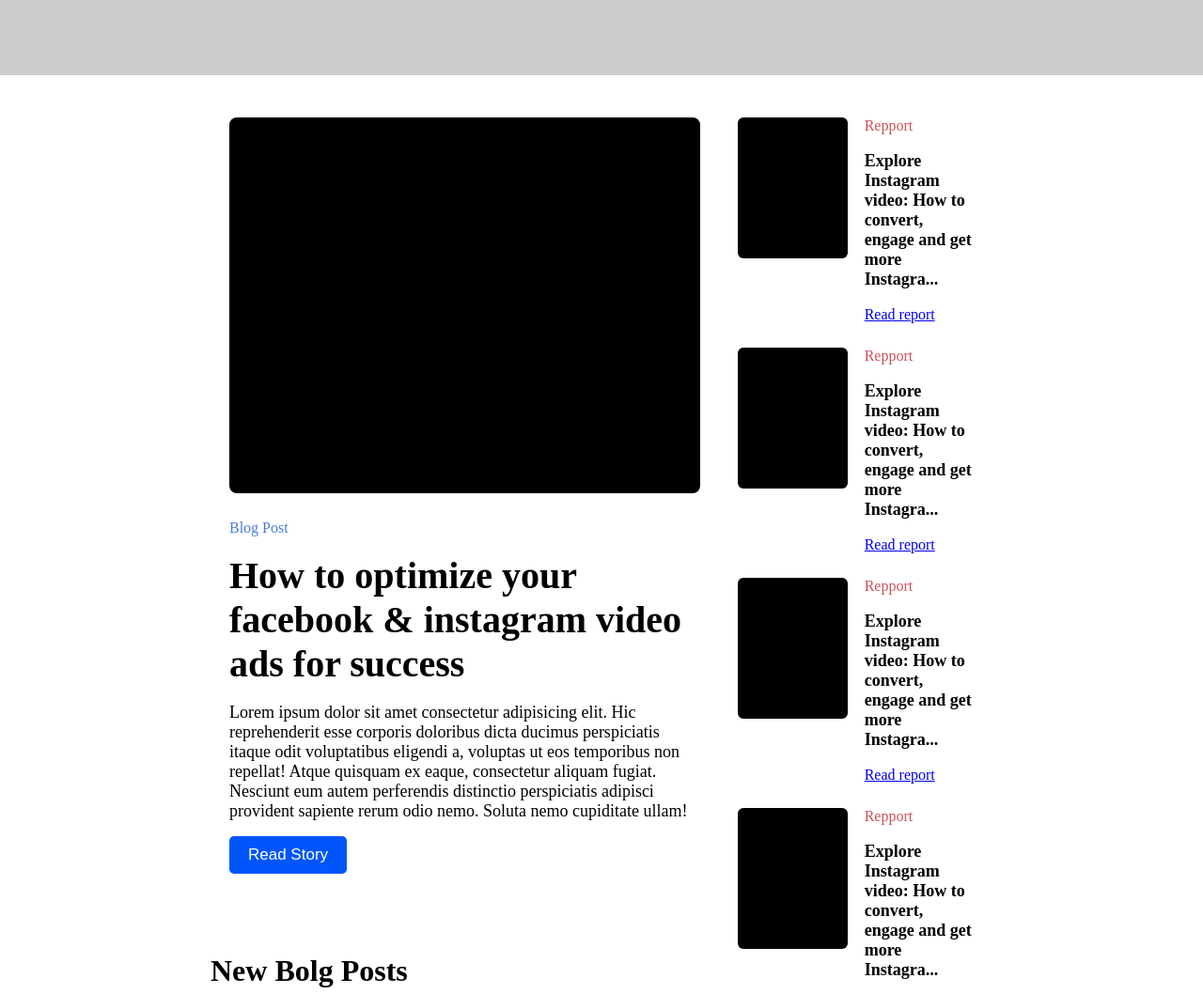
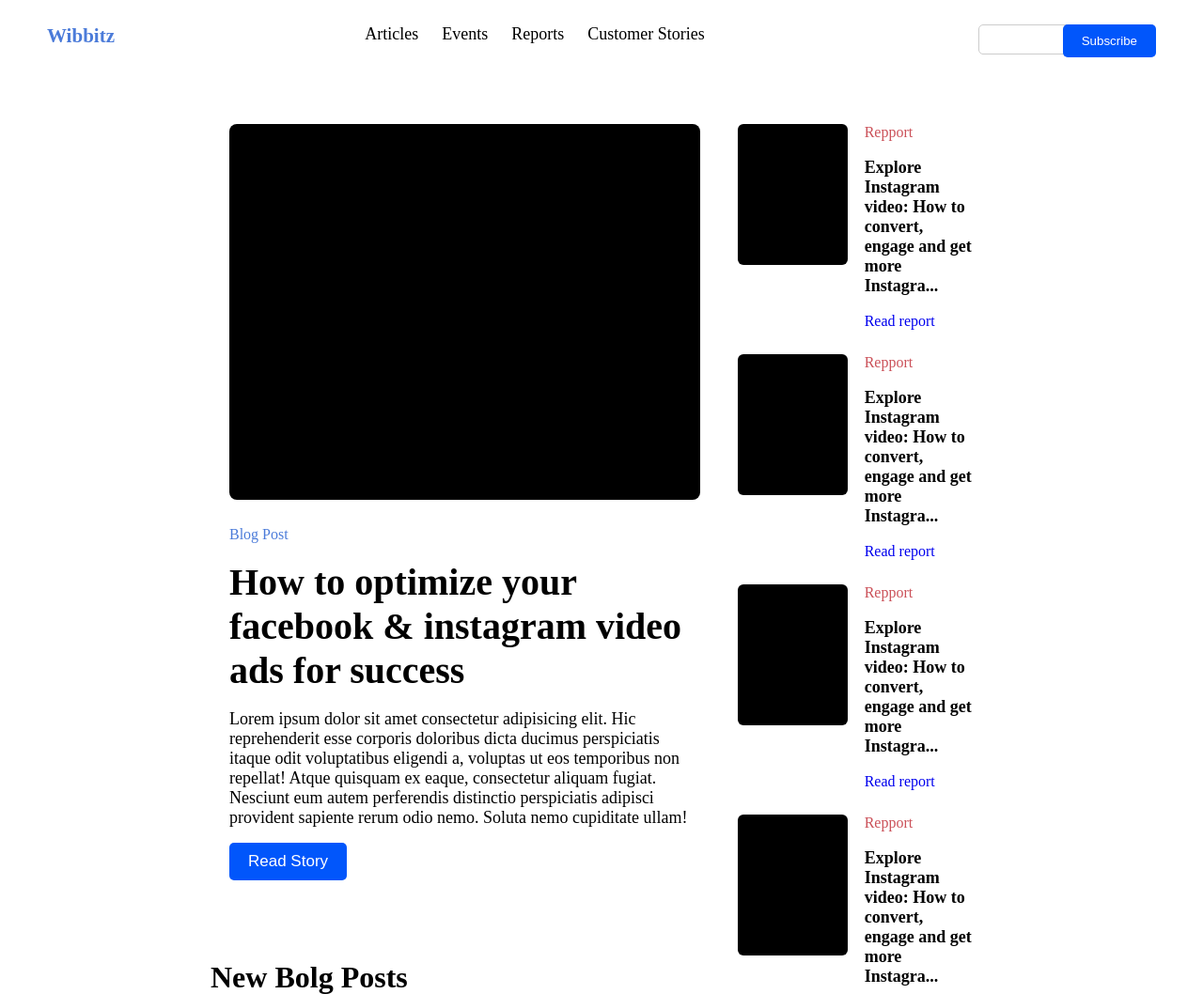
Before and after one commit to Joel-Konan/Page-Blog, a plain HTML site: page index.html in a window 1280 px wide. Shown: the top 1058 px of the page at 94% size. Drawn offline with Linux system fonts and the light colour scheme.

Commit message:
Crea NavBar

```diff
--- a/css/style.css
+++ b/css/style.css
@@ -4,11 +4,72 @@
     box-sizing: border-box;
 }
 
+/*General*/
+a{
+    text-decoration: none;
+}
+
+a:hover{
+    text-decoration: none;
+}
+
 /* Nav Styles */
 .nav{
     width: 100%;
-    height:80px;
-    background-color: #ccc;
+    display: flex;
+    justify-content: space-between;
+    padding: 26px 50px;
+}
+
+.logo{
+    font-size: 21px;
+    color:#4b7bd9;
+    font-weight: bold;
+}
+
+.nav ul{
+    display: inline-flex;
+}
+
+.nav ul li{
+    list-style: none;
+    margin-right: 25px;
+}
+
+.nav ul li a{
+    color: black;
+    font-size: 18px;
+    transition: all .5s;
+}
+
+.nav ul li a:hover{
+    color: #4b7bd9;
+}
+
+.nav form{
+    display: flex;
+    width: 16%;
+}
+
+.btn-search{
+    border: none;
+    padding: 10px 20px;
+    background-color: #0156fb;
+    color: white;
+    border-radius: 5px;
+    margin-left: -10px;
+}
+
+.nav form input[type="text"]{
+    width: 100%;
+    height: 32px;
+    padding: 5px;
+    border-radius: 5px 0px 0px 5px;
+    border: 1px solid #CCC;
+}
+
+.nav form input:focus{
+    outline: none;
 }
 
 /*Box contain styles*/
--- a/index.html
+++ b/index.html
@@ -11,7 +11,17 @@
 <body>
     <!--My NavBar-->
     <nav class="nav">
-
+        <a href="#" class="logo">Wibbitz</a>
+        <ul>
+            <li><a href="#">Articles</a></li>
+            <li><a href="#">Events</a></li>
+            <li><a href="#">Reports</a></li>
+            <li><a href="#">Customer Stories</a></li>
+        </ul>
+        <form action="">
+            <input type="text">
+            <button type="submit" class="btn-search">Subscribe</button>
+        </form>
     </nav>
     <!--box contain-->
     <div class="box-contain">
```
